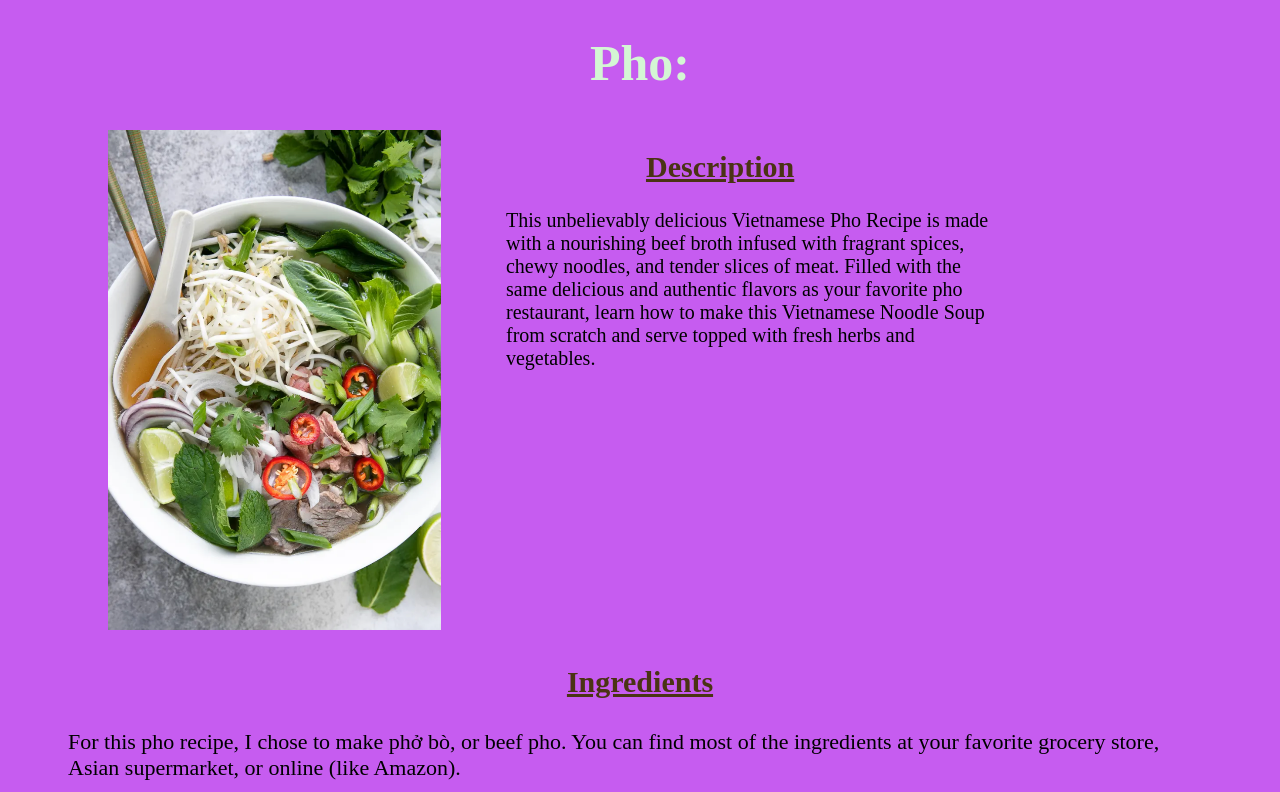
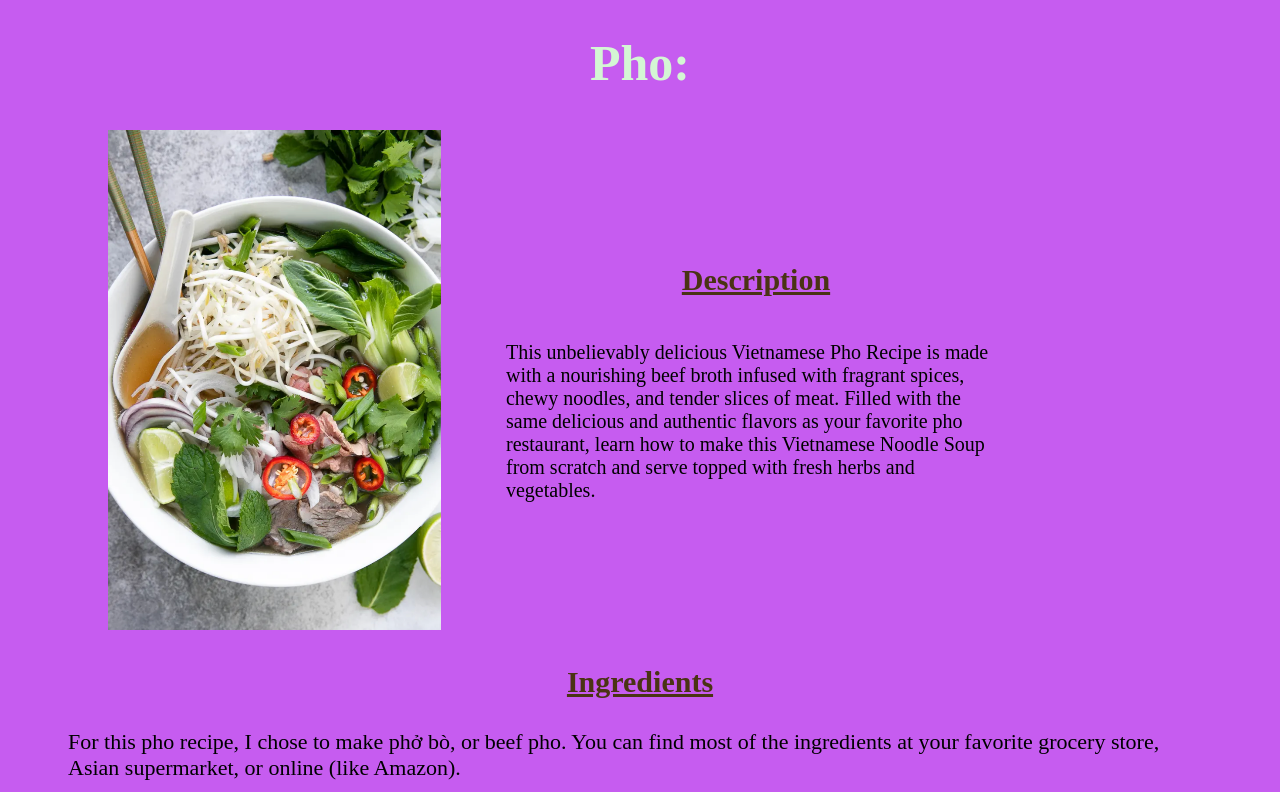
Before and after one commit to Kylie-C/odin-recipes, a plain HTML site: page recipes/pho.html in a window 1280 px wide. Shown: the top 792 px of the page. Drawn offline with Linux system fonts and the light colour scheme.

Commit message:
Vertically centered div.description-container.

```diff
--- a/recipes/pho.css
+++ b/recipes/pho.css
@@ -7,11 +7,6 @@ h1 {
     text-align: center;
     font-size: 50px;
     color: #d4f6d4
-}
-
-
-h2 {
-    margin-left: 140px;
 }
 
 
@@ -30,6 +25,10 @@ img {
 .description-container {
     /* Once I learn about flexboxes, center this vertically */
     margin: 0 60px;
+    display: flex;
+    flex-direction: column;
+    justify-content: center;
+    align-items: center;
 }
 
 
```
